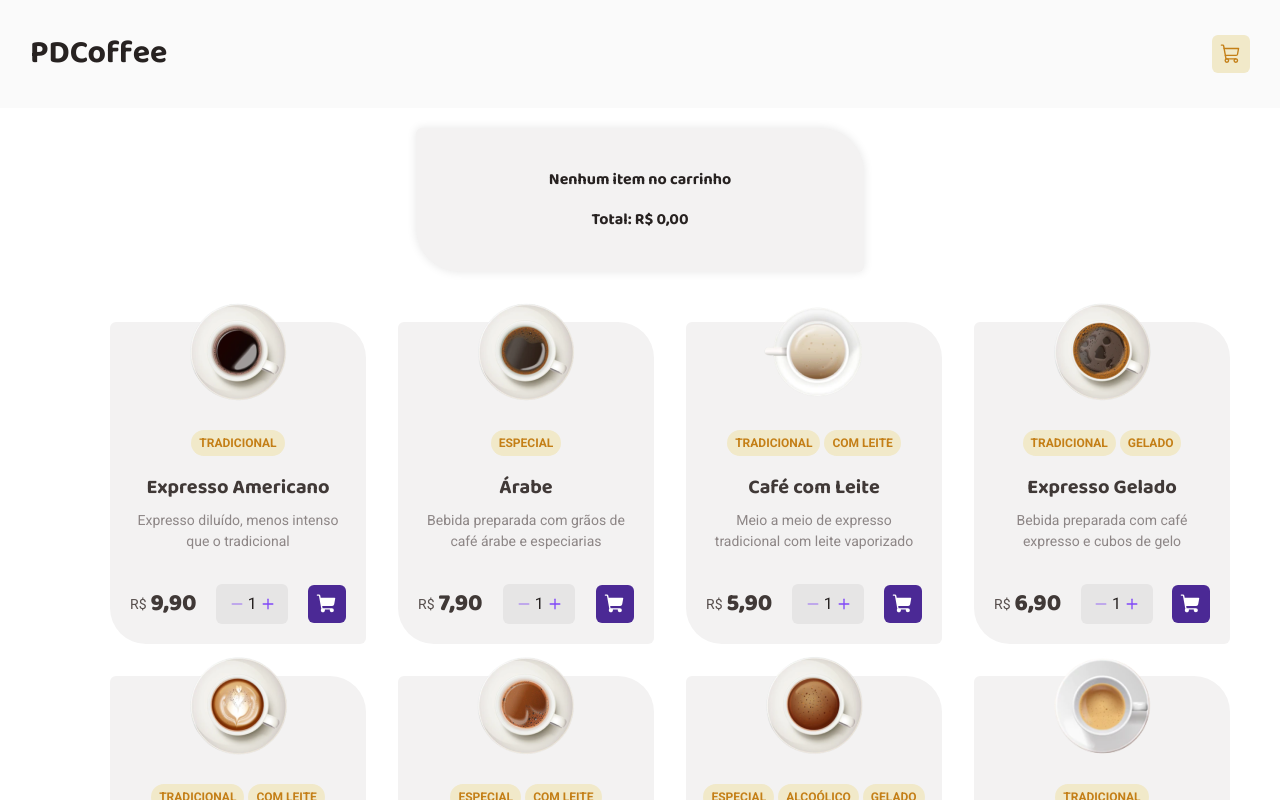
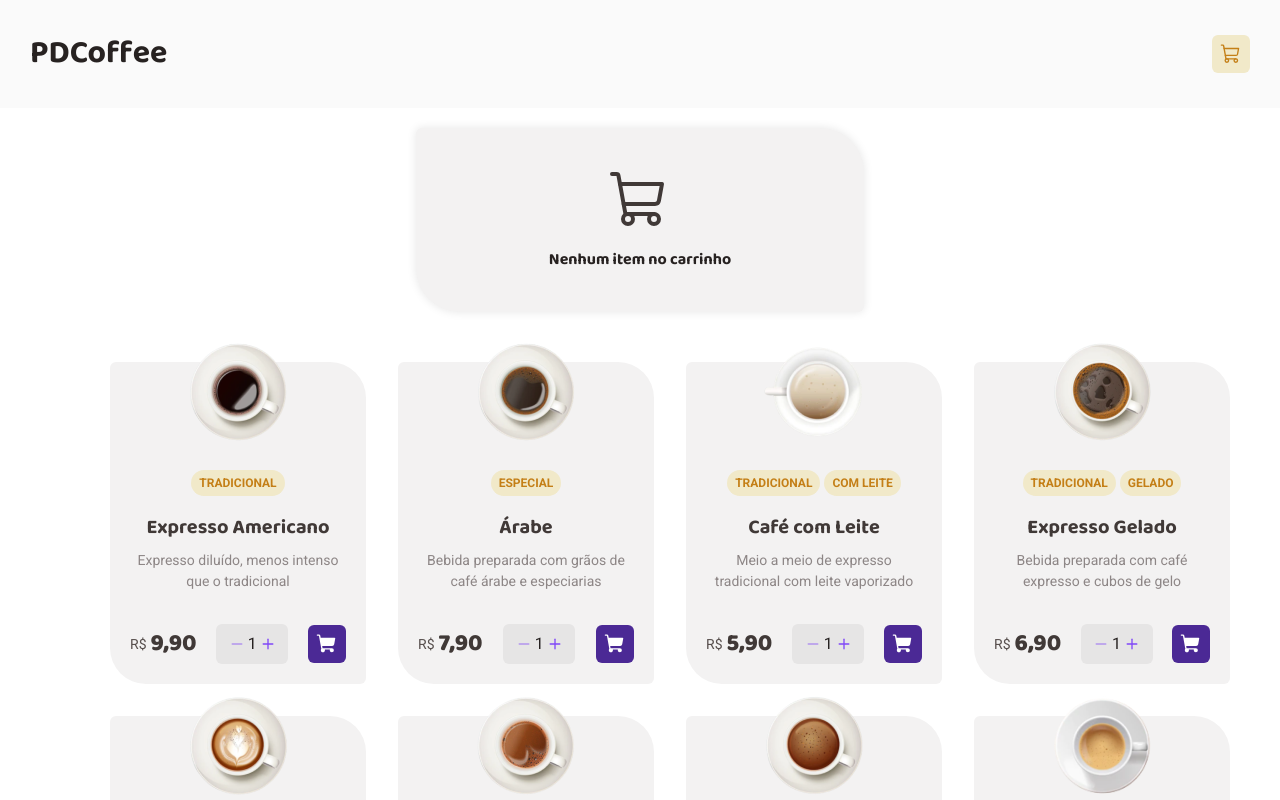
Before and after one commit to alex-britto/PDCoffe, a React (Vite) app: page / in a window 1280 px wide. Both pictures are taken after a click on the button 1231 px from the left and 54 px from the top of the page. Shown: the top 800 px of the page. Built offline with nearby package versions, Linux system fonts and the light colour scheme; data requests are answered from the project's data file.

Commit message:
feat: show message if no items on cart

```diff
--- a/src/components/CartCatalog/index.tsx
+++ b/src/components/CartCatalog/index.tsx
@@ -1,3 +1,4 @@
+import { ShoppingCart } from "phosphor-react";
 import { HTMLAttributes } from "react";
 import { ICartItem } from "../../@types/coffee";
 import { defaultTheme } from "../../styles/themes";
@@ -18,6 +19,8 @@ export const CartCatalog = ({
   return (
     <Container>
       {cartItems.length === 0 ? (
+        <>
+          <ShoppingCart size={64} color={defaultTheme.colors.base.subtitle} />
           <Typography
             size={16}
             weight={400}
@@ -26,16 +29,15 @@ export const CartCatalog = ({
           >
             Nenhum item no carrinho
           </Typography>
+        </>
       ) : (
         cartItems.map((item) => (
+          <>
             <CartItem
               key={item.id}
               coffee={item}
               onRemoveCartItem={() => handleRemoveItemFromCart(item.id)}
             />
-        ))
-      )}
-
             <Typography
               size={16}
               weight={400}
@@ -44,6 +46,9 @@ export const CartCatalog = ({
             >
               Total: R$ {calculateTotalPrice(cartItems)}
             </Typography>
+          </>
+        ))
+      )}
     </Container>
   );
 };
```
Lines whose indentation alone changed are shown as unchanged.
